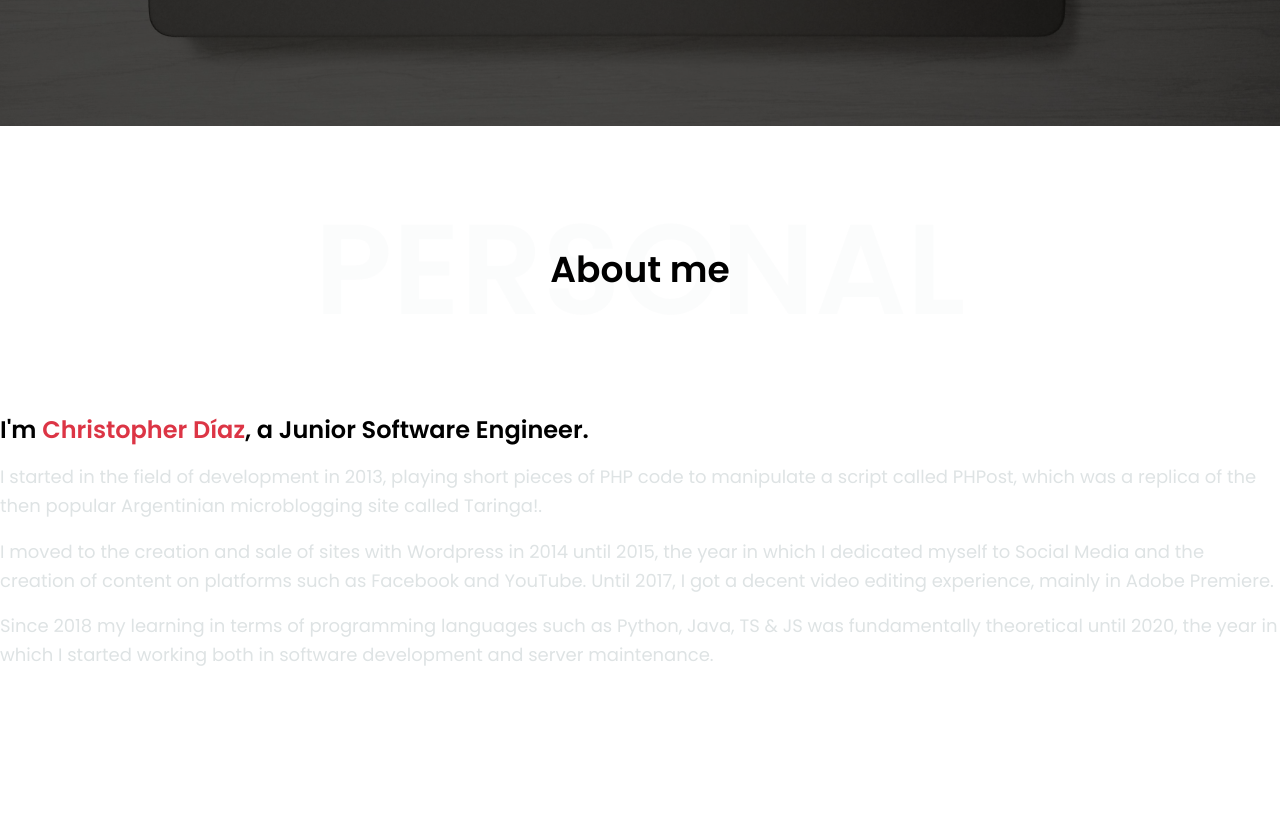
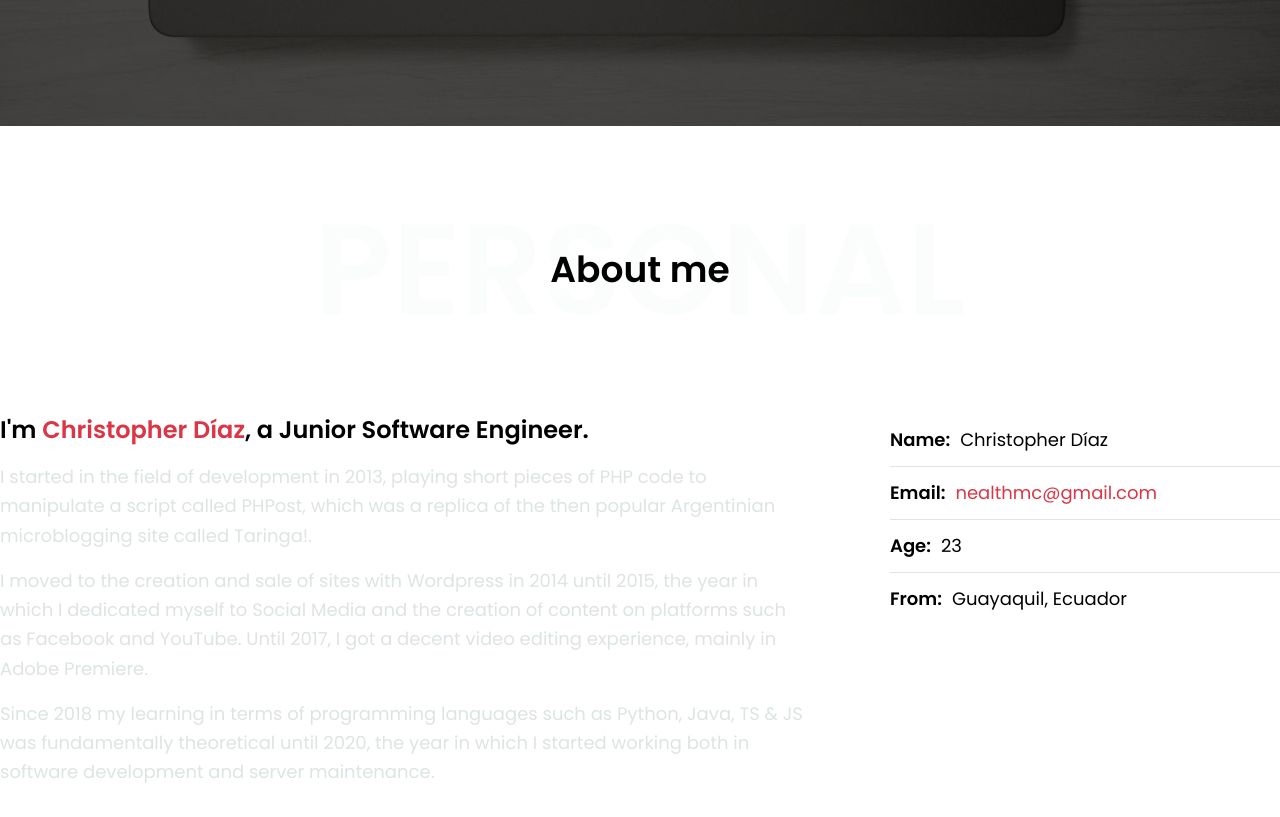
Before and after one commit to lnfrative/lnfrative, a Next.js app: page /resume in a window 1280 px wide. Shown: the part 674-1491 px from the top of the page. Before the commit the page ends 1440 px from the top, so only its background shows below. Built offline with nearby package versions, Linux system fonts and the light colour scheme.

Commit message:
personal section

```diff
--- a/components/Header/index.tsx
+++ b/components/Header/index.tsx
@@ -87,7 +87,7 @@ function Header() {
                     <div className="w-2/12 flex justify-end">
                         <ul className="flex">
                             <li className="p-5">
-                                <a rel="noreferrer" target="_blank" href="https://github.com/lnfrative">
+                                <a rel="noreferrer" target="_blank" href="https://github.com/lnfrative/lnfrative">
                                     <GitHub />
                                 </a>
                             </li>
--- /dev/null
+++ b/components/ListDescription/index.tsx
@@ -0,0 +1,34 @@
+import React from "react"
+import className from "classnames"
+import ListDescriptionProps from "../../interfaces/ListDescriptionProps"
+
+function ListDescription(props: ListDescriptionProps) {
+    return (
+        <>
+            {props.descriptions.map(({ title, description, highlight }, i) => (
+                <div
+                    key={title}
+                    className={className(
+                        "text-content-light dark:text-content-dark text-lg pt-3 pb-3",
+                        {
+                            ["border-b border-attenuated-thin-light dark:border-attenuated-thin-dark"]: i !== props.descriptions.length - 1
+                        }
+                    )}
+                >
+                    <span className="font-semibold mr-2.5">
+                        {title}:
+                    </span>
+                    <span
+                        className={className({
+                            ["text-primary-light"]: highlight
+                        })}
+                    >
+                        {description}
+                    </span>
+                </div>
+            ))}
+        </>
+    )
+}
+
+export default ListDescription
--- a/components/SectionPersonal/index.tsx
+++ b/components/SectionPersonal/index.tsx
@@ -1,12 +1,17 @@
-import React from "react"
+import React, {useMemo} from "react"
+import moment from "moment"
 import TitleOverlay from "../TitleOverlay"
 import Section from "../Section"
+import ListDescription from "../ListDescription"
 
 function SectionPersonal() {
+    const age = useMemo(() => (moment().diff("1998-11-21", "years").toString()), [])
+
     return (
         <Section id="personal">
             <TitleOverlay primary="About me" secondary="Personal" />
-            <div className="text-content-light dark:text-content-dark mt-20">
+            <div className="mt-20 flex">
+                <div className="text-content-light dark:text-content-dark flex-1 mr-20">
                     <h3
                         className="font-semibold text-2xl mb-4"
                     >
@@ -19,6 +24,18 @@ function SectionPersonal() {
                         <p className="mb-4 leading-relaxed text-lg">Since 2018 my learning in terms of programming languages such as Python, Java, TS & JS was fundamentally theoretical until 2020, the year in which I started working both in software development and server maintenance.</p>
                     </div>
                 </div>
+
+                <div className="min-w-[390px]">
+                    <ListDescription
+                        descriptions={[
+                            { title: "Name", description: "Christopher Díaz" },
+                            { title: "Email", description: "nealthmc@gmail.com", highlight: true },
+                            { title: "Age", description: age },
+                            { title: "From", description: "Guayaquil, Ecuador" },
+                        ]}
+                    />
+                </div>
+            </div>
          </Section>
     )
 }
--- /dev/null
+++ b/interfaces/ListDescriptionProps/index.ts
@@ -0,0 +1,7 @@
+import Description from "../Description"
+
+interface ListDescriptionProps {
+    descriptions: Description[]
+}
+
+export default ListDescriptionProps
--- a/package.json
+++ b/package.json
@@ -15,6 +15,7 @@
     "@mui/material": "^5.10.3",
     "@reduxjs/toolkit": "^1.8.5",
     "classnames": "^2.3.1",
+    "moment": "^2.29.4",
     "next": "12.2.2",
     "react": "18.2.0",
     "react-dom": "18.2.0",
--- a/tailwind.config.js
+++ b/tailwind.config.js
@@ -40,6 +40,10 @@ module.exports = {
         },
         black: "#000",
         white: '#FFF',
+        'attenuated-thin': {
+          light: '#dee3e4',
+          dark: 'rgba(108, 117, 125, 0.4)'
+        }
       },
       animation: {
         'slide-down': 'slide-down 0.7s',
```
Also changed, not shown: interfaces/Description/index.ts (added, +7 -0 lines), 1 other file (tests, documents, lock files or other folders). Lines whose indentation alone changed are shown as unchanged.
